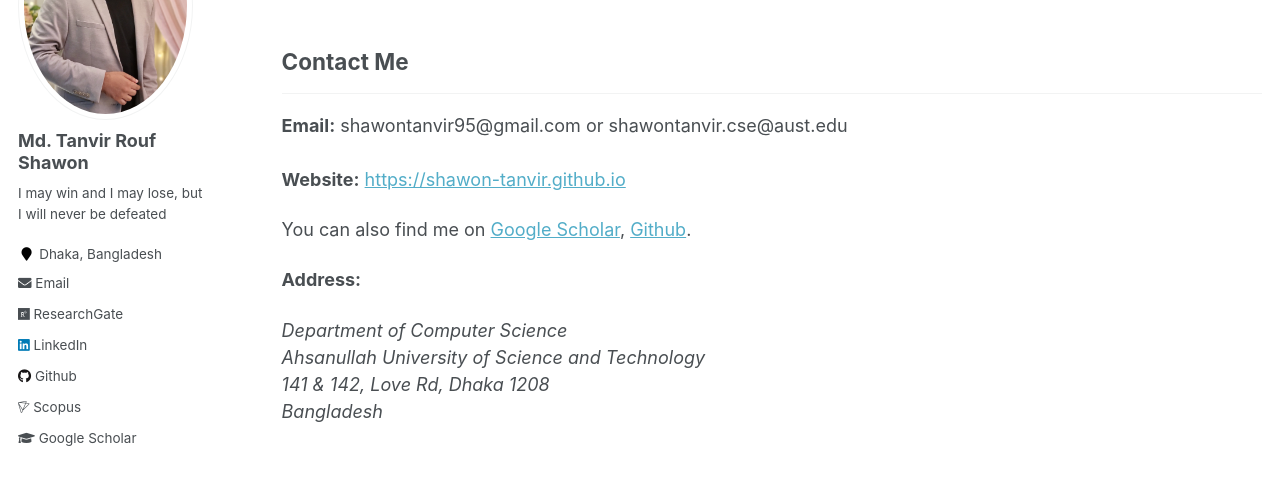
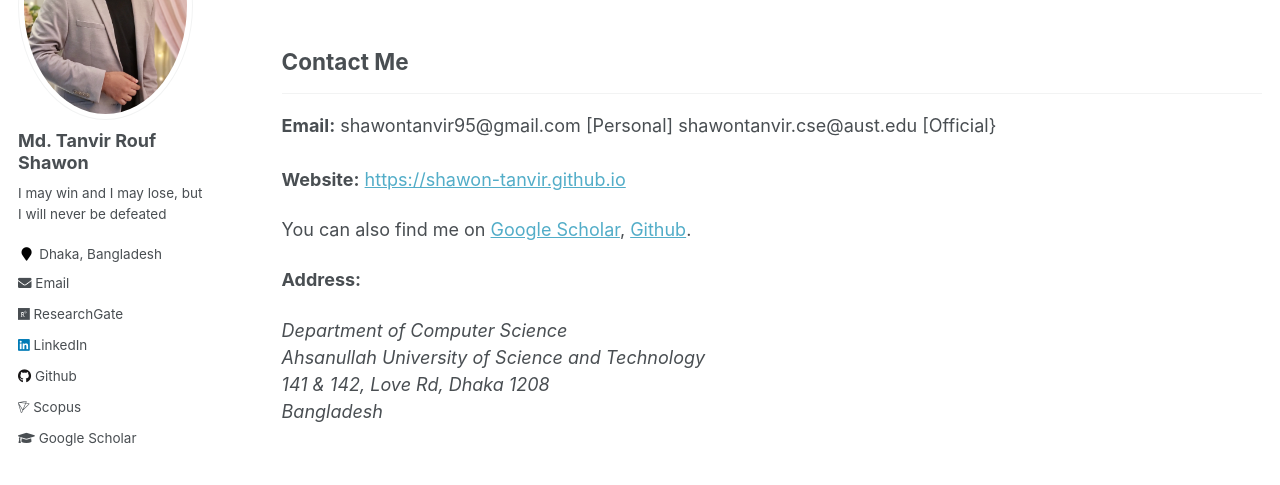
Before and after one commit to shawon-tanvir/shawon-tanvir.github.io, a Jekyll site: the page built from _pages/cv.md, in a window 1280 px wide and 900 px high, scrolled down 574 px, cut to the strip 145-634 px from the top of the window. Shown: the top 485 px of the strip. Built offline with Jekyll 4.4.1, drawn with Linux system fonts in a browser that asks for light colours.

Commit message:
Update cv.md

```diff
--- a/_pages/cv.md
+++ b/_pages/cv.md
@@ -15,7 +15,9 @@ redirect_from:
 ## Contact Me
 -------------
 
-**Email:** shawontanvir95@gmail.com or shawontanvir.cse@aust.edu<br />
+**Email:**
+shawontanvir95@gmail.com [Personal]
+shawontanvir.cse@aust.edu [Official}<br />
  <br />
 **Website:** [https://shawon-tanvir.github.io](https://shawon-tanvir.github.io/) <br />
 
```
